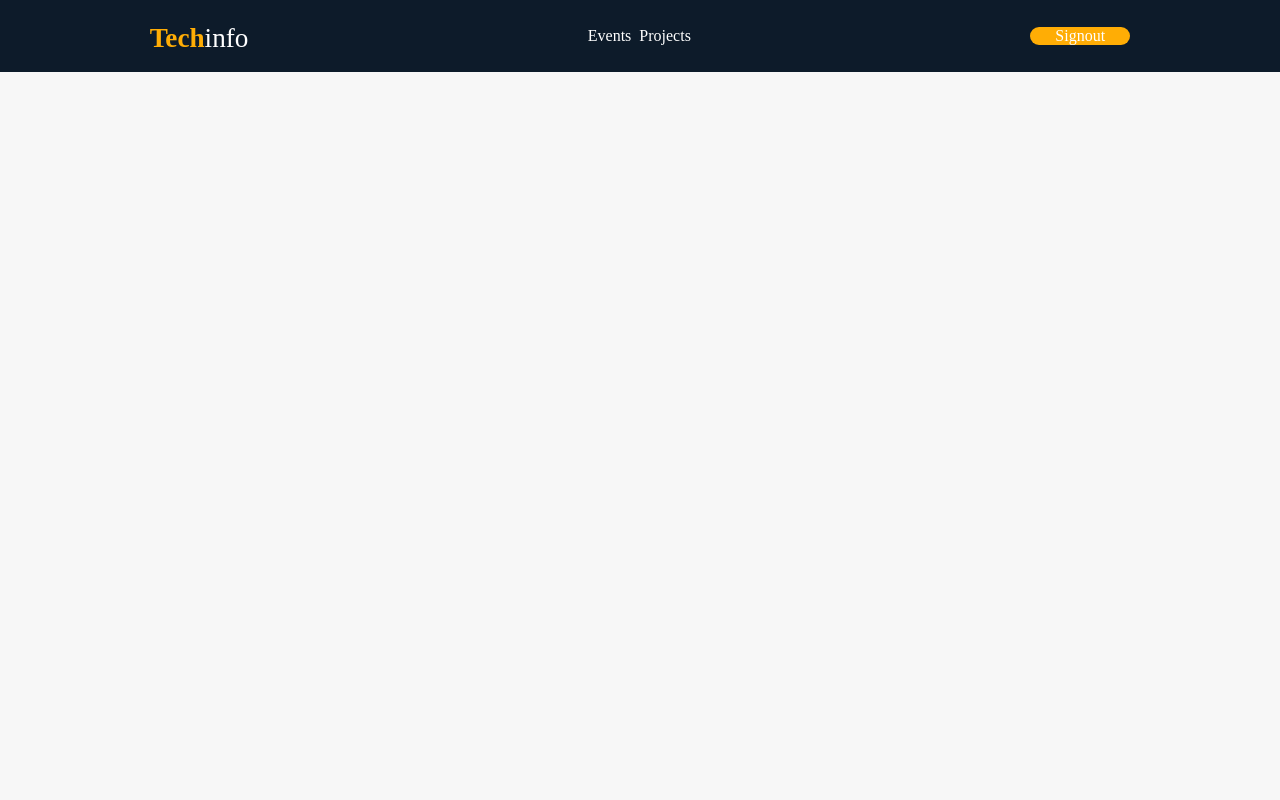
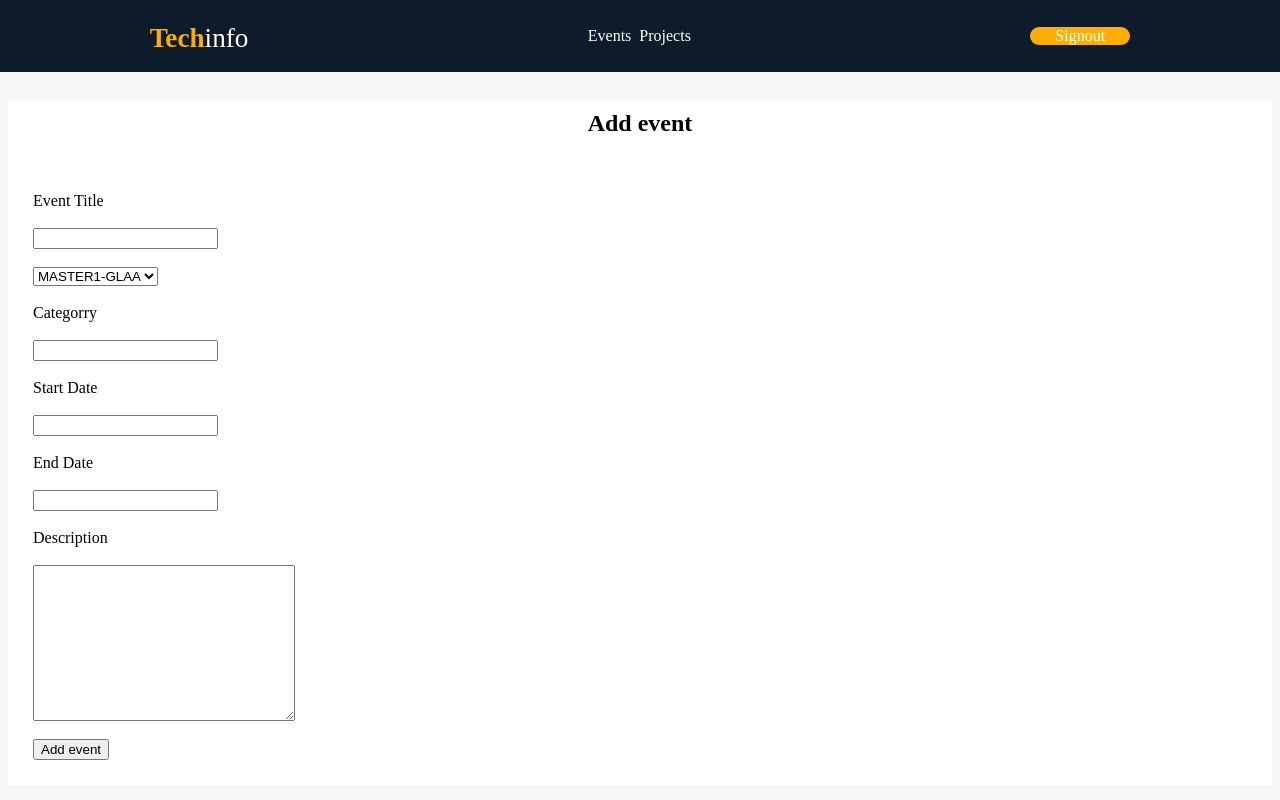
Before and after one commit to nourkrouma/tech-info-tp, a PHP site: page /admin/add_event.html in a window 1280 px wide. Run offline with PHP 8.4, Linux system fonts and the light colour scheme.

Commit message:
add event screen

```diff
--- a/admin/add_event.html
+++ b/admin/add_event.html
@@ -28,5 +28,43 @@
             </div>
         </div>
         </header>
+    <!-- end of header -->
+    <section class="add-event">
+       <div class="container-form">
+           <h2 >Add event</h2>
+        <form action="#" method="get" class="add-event-form">
+            <label for="event-title">Event Title</label>
+            <br>
+            <input type="text">
+            <br>
+            <select name="branch" id="branch">
+                <option value="MASTER1-GLAA">MASTER1-GLAA</option>
+                <option value="MASTER1-RSD">MASTER1-RSD</option>
+                <option value="MASTER1-SI">MASTER1-SI</option>
+                <option value="MASTER1-SIAA">MASTER1-SIAA</option>
+                <option value="MASTER1-GLAA">MASTER1-GLAA</option>
+            </select>
+            <br>
+            <label for="event-categorry">categorry</label>
+            <br>
+            <input type="text">
+            <br>
+            <label for="Start-date">Start Date</label>
+            <br>
+            <input type="datetime" name="Start-date" id="Start-date">
+            <br>
+            <label for="End-date">End Date</label>
+            <br>
+            <input type="datetime" name="End-date" id="End-date">
+            <br>
+            <label for="description">description</label>
+            <br>
+            <textarea name="description" id="description" cols="30" rows="10"></textarea>
+            <br>
+            <button type="submit" class="add-button">Add event</button>
+
+            </form>
+       </div>
+    </section>
 </body>
 </html>
--- a/admin/styles/main.css
+++ b/admin/styles/main.css
@@ -266,4 +266,39 @@ ul {
   color: var(--primarycolor);
   text-transform: capitalize;
 }
+
+.add-event .container-form {
+  background-color: white;
+  margin-top: 100px;
+}
+
+.add-event .container-form h2 {
+  display: -webkit-box;
+  display: -ms-flexbox;
+  display: flex;
+  -ms-flex-item-align: center;
+      align-self: center;
+  -webkit-box-pack: center;
+      -ms-flex-pack: center;
+          justify-content: center;
+  padding: 10px;
+}
+
+.add-event .container-form .add-event-form {
+  display: -webkit-box;
+  display: -ms-flexbox;
+  display: flex;
+  -webkit-box-orient: vertical;
+  -webkit-box-direction: normal;
+      -ms-flex-direction: column;
+          flex-direction: column;
+  -webkit-box-pack: center;
+      -ms-flex-pack: center;
+          justify-content: center;
+  -webkit-box-align: start;
+      -ms-flex-align: start;
+          align-items: flex-start;
+  padding: 25px;
+  text-transform: capitalize;
+}
 /*# sourceMappingURL=main.css.map */
--- a/admin/styles/main.scss
+++ b/admin/styles/main.scss
@@ -186,3 +186,25 @@ height: 100x;
             }
     }}
 }
+// add event styling
+.add-event{
+    .container-form{
+        h2{
+            display: flex;
+            align-self: center;
+            justify-content: center;
+            padding: 10px;
+        }
+        background-color: white;
+        margin-top: 100px;
+        .add-event-form{
+            display: flex;
+            flex-direction: column;
+            justify-content: center;
+            align-items: flex-start;
+            padding: 25px;
+            text-transform: capitalize;
+        }
+
+    }
+}
```
Also changed, not shown: 1 other file.
